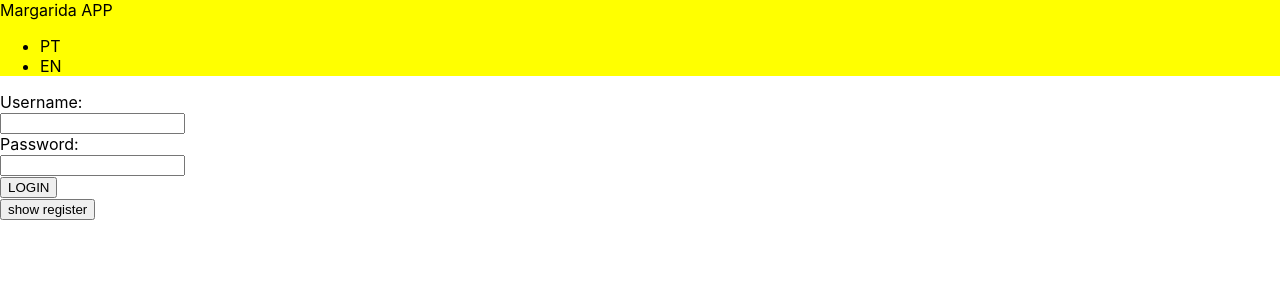
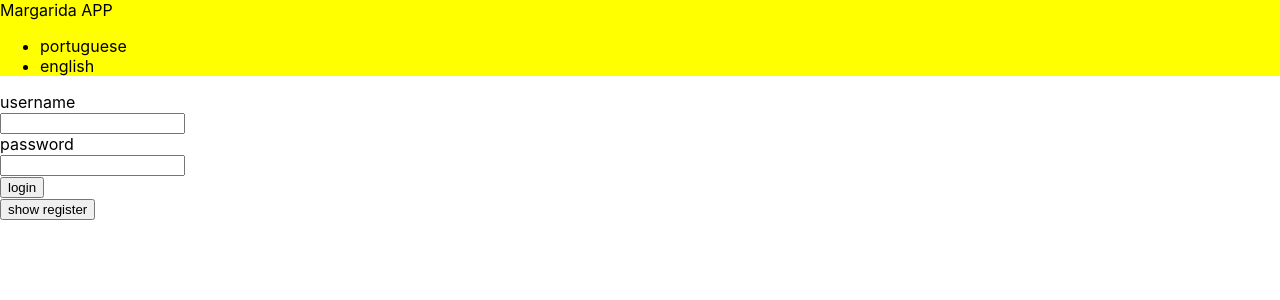
Before and after one commit to mad-raccoon/margarida, a React (Create React App) app: page / in a window 1280 px wide. Shown: the top 300 px of the page. Built offline with nearby package versions, Linux system fonts and the light colour scheme.

Commit message:
add internationalization

```diff
--- a/package.json
+++ b/package.json
@@ -7,8 +7,10 @@
     "@testing-library/jest-dom": "^5.16.4",
     "@testing-library/react": "^13.1.1",
     "@testing-library/user-event": "^13.5.0",
+    "i18next": "^21.6.16",
     "react": "^18.0.0",
     "react-dom": "^18.0.0",
+    "react-i18next": "^11.16.7",
     "react-redux": "^8.0.1",
     "react-scripts": "5.0.1",
     "redux-persist": "^6.0.0",
--- a/src/components/features/Login/Login.jsx
+++ b/src/components/features/Login/Login.jsx
@@ -1,4 +1,9 @@
+import { useTranslation } from 'react-i18next'
+
 const Login =({onSubmit})=> {
+
+
+    const {t} = useTranslation();
 
     const handleSubmit =(event)=> {
         event.preventDefault();
@@ -11,15 +16,15 @@ const Login =({onSubmit})=> {
 
     return <div>
         <form onSubmit={handleSubmit}>
-            Username:
+            {t("label.username")}
             <br/>
             <input type="text" name="username" required/>
             <br/>
-            Password:
+            {t("label.password")}
             <br/>
             <input type="password" name="password" required/>
             <br/>
-            <button type="submit">LOGIN</button>
+            <button type="submit"> {t("button.login")}</button>
         </form>
     </div>
 }
--- a/src/components/shared/Header/Header.jsx
+++ b/src/components/shared/Header/Header.jsx
@@ -1,12 +1,21 @@
+import { t } from "i18next";
+import { useTranslation } from "react-i18next";
 import "./Header.css"
 
+
+
 const Header =({hasLogout, onLogout})=> {
+
+    const {t, i18n} = useTranslation();
+
+    const languages = [{id: "pt", label: t("language.portuguese")},
+    {id: "en", label: t("language.english")}]
+
     return <div className="header">Margarida APP
    {hasLogout && <button onClick={onLogout}>Logout</button>}
     <ul>
-    <li>PT</li>
-    <li>EN</li>
-    </ul>
+        {languages.map(l=><li onClick={()=> i18n.changeLanguage(l.id)}>{l.label}</li>)}
+  </ul>
     </div>
 }
 
--- /dev/null
+++ b/src/i18n.js
@@ -0,0 +1,44 @@
+import i18n from "i18next";
+import { initReactI18next } from "react-i18next";
+
+const resources = {
+  en: {
+    translation: {
+        "language.english": "english",
+        "language.portuguese": "portuguese",
+        "label.username": "username",
+        "label.password": "password",
+        "button.login": "login",
+        "button.register": "register",
+        "button.showLogin": "show login",
+        "button.showRegister": "show register"
+    }
+  },
+  pt: {
+    translation: {
+      "language.english": "ingles",
+      "language.portuguese": "portugues",
+        "label.username": "utilizador",
+        "label.password": "password",
+        "button.login": "entrar",
+        "button.register": "registar",
+        "button.showLogin": "mostrar login",
+        "button.showRegister": "mostrar registo"
+    }
+  }
+};
+
+i18n
+  .use(initReactI18next) // passes i18n down to react-i18next
+  .init({
+    resources,
+    lng: "en", // language to use, more information here: https://www.i18next.com/overview/configuration-options#languages-namespaces-resources
+    // you can use the i18n.changeLanguage function to change the language manually: https://www.i18next.com/overview/api#changelanguage
+    // if you're using a language detector, do not define the lng option
+
+    interpolation: {
+      escapeValue: false // react already safes from xss
+    }
+  });
+
+  export default i18n;
--- a/src/index.js
+++ b/src/index.js
@@ -5,6 +5,7 @@ import App from './App';
 import reportWebVitals from './reportWebVitals';
 import { Provider } from 'react-redux'
 import {store} from "./store/store";
+import './i18n';
 
 const root = ReactDOM.createRoot(document.getElementById('root'));
 root.render(
```
Also changed, not shown: 1 other file (tests, documents, lock files or other folders).
